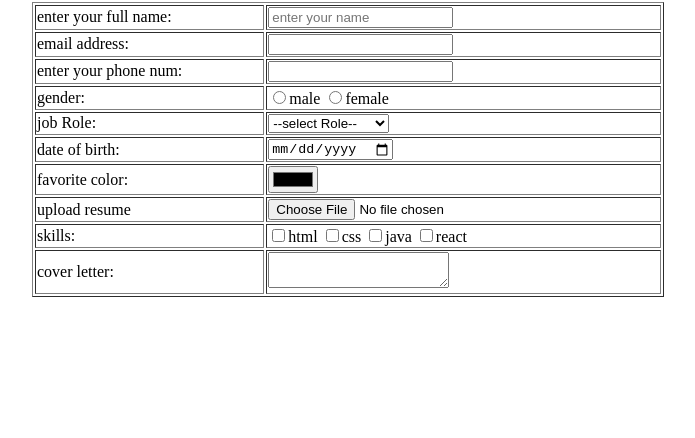
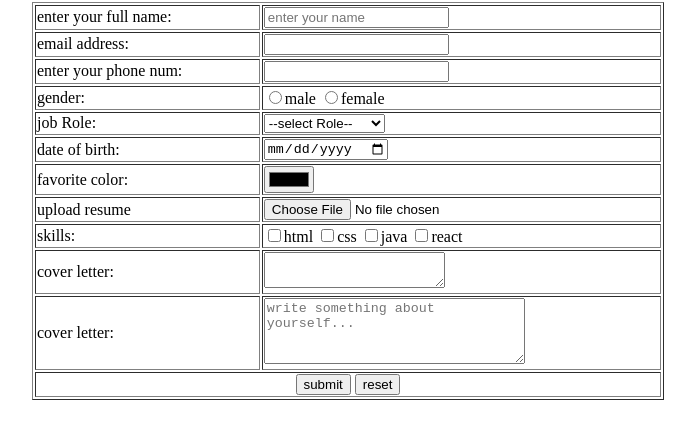
Before and after one commit to vaghelaharsh1015/html-css, a plain HTML site: page day 4/Job_Application_Form.html in a window 1280 px wide. Shown: the part 78-516 px from the top of the page, without its empty margins (292-987 px from the left). Drawn offline with Linux system fonts and the light colour scheme.

Commit message:
new file

```diff
--- a/day 4/Job_Application_Form.html
+++ b/day 4/Job_Application_Form.html
@@ -74,6 +74,19 @@
                         <textarea name="coverletter" id=""></textarea>
                     </td>
                 </tr>
+                <tr>
+                    <td><label for="">cover letter:</label></td>
+                    <td>
+                        <textarea name="coverletter" rows="4" cols="30" placeholder="write something about yourself..."></textarea>
+                    </td>
+                </tr>
+
+                <tr>
+                    <td colspan="2" align="center">
+                        <input type="submit" value="submit">
+                        <input type="reset" value="reset">
+                    </td>
+                </tr>
             </table>
         </form>
     </center>
```
